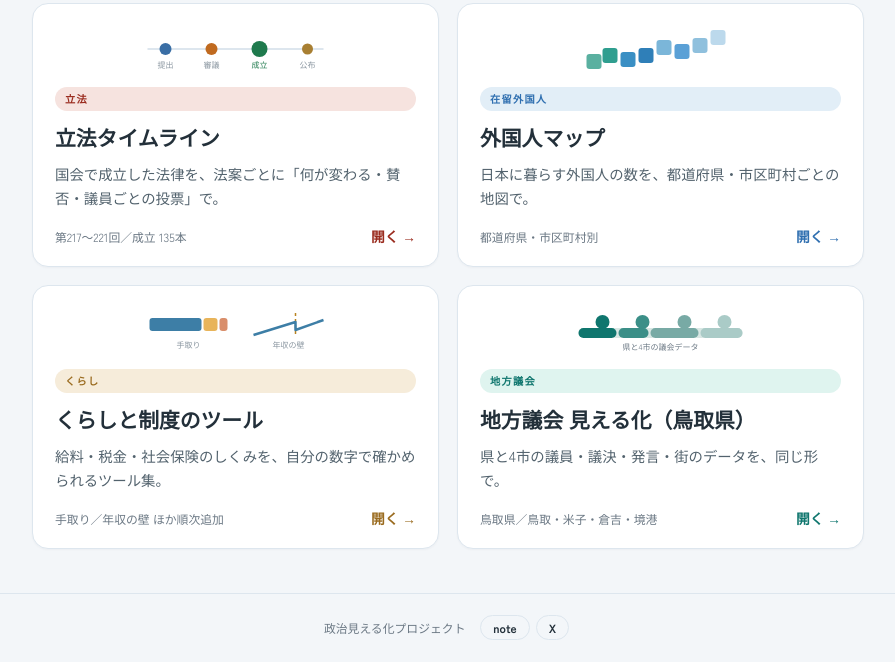
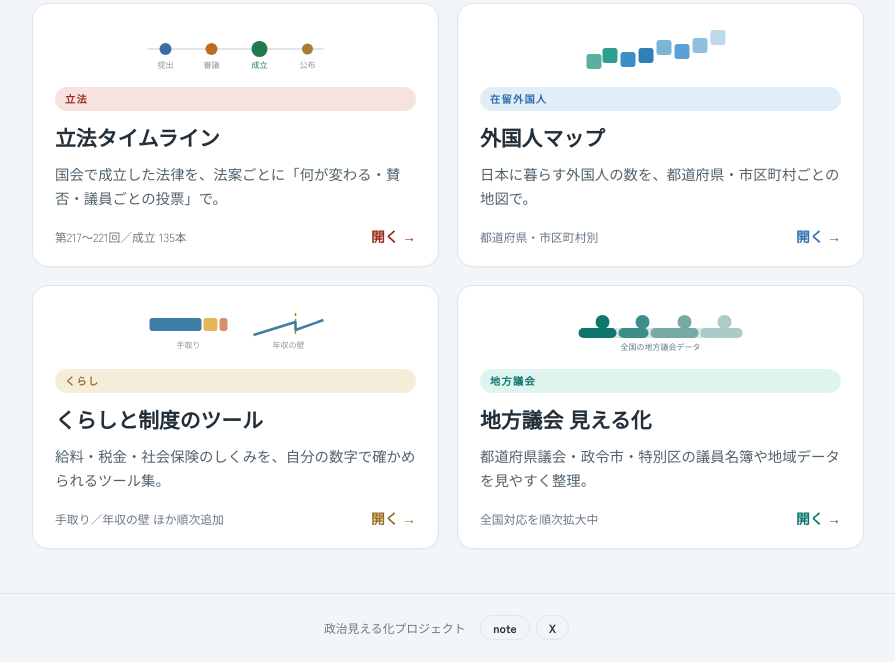
Before and after one commit to AmashimaCreate/seiji-mieru, a plain HTML site: page index.html in a window 1280 px wide. Shown: the part 191-853 px from the top of the page, without its empty margins (192-1087 px from the left). Drawn offline with Linux system fonts and the light colour scheme.

Commit message:
fix: ハブの地方議会カード文言を全国展開向けに修正

```diff
--- a/index.html
+++ b/index.html
@@ -96,12 +96,12 @@ footer a:hover{border-color:var(--brand);color:var(--brand)}
       <rect x="18" y="20" width="38" height="10" rx="5" fill="#0f766e"/><rect x="58" y="20" width="30" height="10" rx="5" fill="#3b8f88"/>
       <rect x="90" y="20" width="48" height="10" rx="5" fill="#78aaa5"/><rect x="140" y="20" width="42" height="10" rx="5" fill="#aacbc7"/>
       <circle cx="42" cy="14" r="7" fill="#0f766e"/><circle cx="82" cy="14" r="7" fill="#3b8f88"/><circle cx="124" cy="14" r="7" fill="#78aaa5"/><circle cx="164" cy="14" r="7" fill="#aacbc7"/>
-      <text x="100" y="42" text-anchor="middle" font-size="8" fill="#6b7884">県と4市の議会データ</text>
+      <text x="100" y="42" text-anchor="middle" font-size="8" fill="#6b7884">全国の地方議会データ</text>
     </svg>
     <span class="ctag">地方議会</span>
-    <h2>地方議会 見える化（鳥取県）</h2>
-    <p>県と4市の議員・議決・発言・街のデータを、同じ形で。</p>
-    <div class="cmeta"><span class="stat">鳥取県／鳥取・米子・倉吉・境港</span><span class="go">開く →</span></div>
+    <h2>地方議会 見える化</h2>
+    <p>都道府県議会・政令市・特別区の議員名簿や地域データを見やすく整理。</p>
+    <div class="cmeta"><span class="stat">全国対応を順次拡大中</span><span class="go">開く →</span></div>
   </a>
 </main>
 </div>
```
Also changed, not shown: 1 other file.
